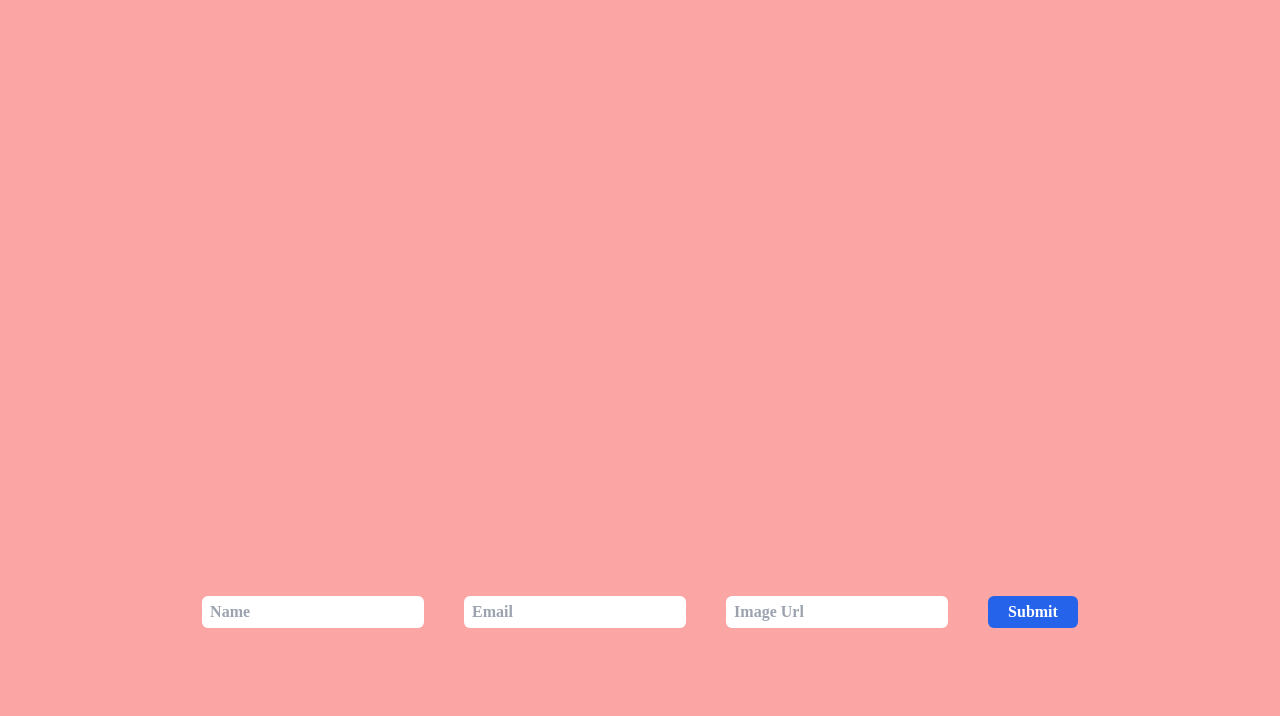
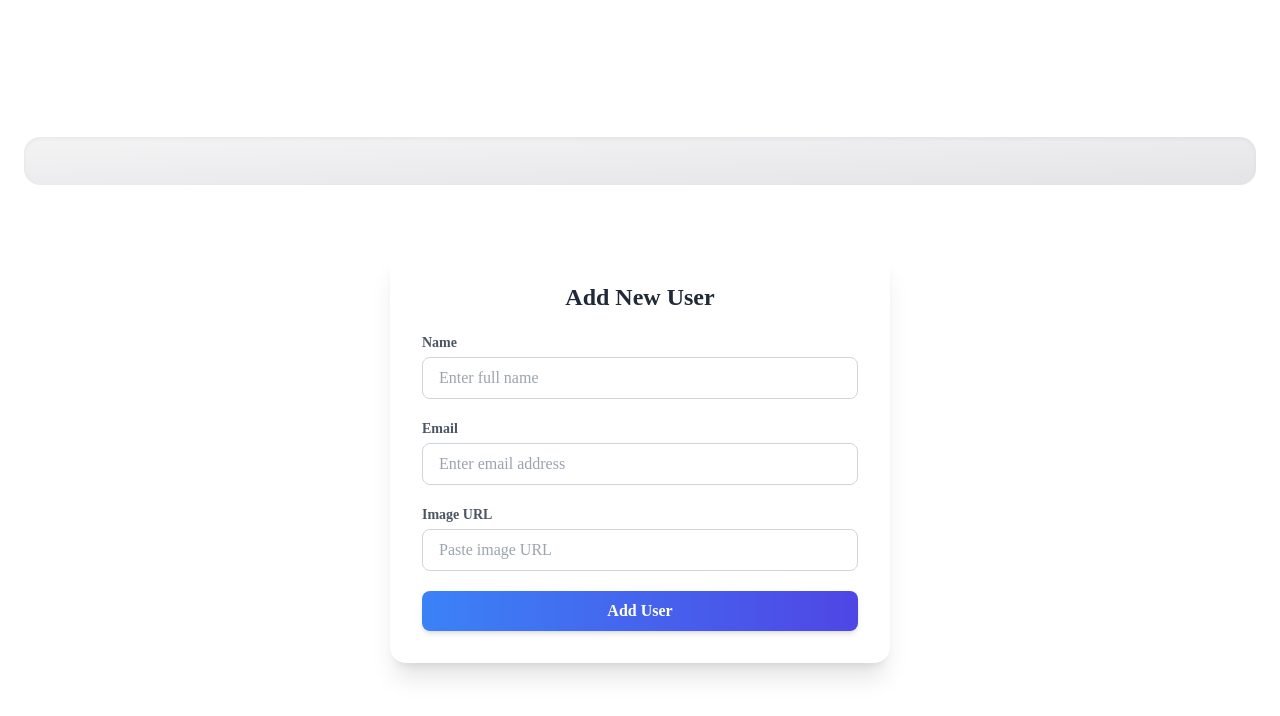
Before and after one commit to Om101101/react_js_learn, a React (Vite) app: page / in a window 1280 px wide. Shown: the top 716 px of the page. Built offline with nearby package versions, Linux system fonts and the light colour scheme.

Commit message:
Refactor components for improved styling and functionality; enhance user form and card display

```diff
--- a/App4.jsx
+++ b/App4.jsx
@@ -6,12 +6,16 @@
   const handleFormSubmitData = (data) => {
     setUsers([...users, data]);
   };
-  const handleRemove=(id)=>{
+  const handleRemove = (id) => {
     const filterData = users.filter((item, index) => index !== id);
     setUsers(filterData);
-  }
+  };
   return (
-    <div className="w-full h-screen bg-red-300  flex items-center justify-center">
+    <div
+      className="w-full min-h-screen
+                bg-gradient-to-br from-indigo-600 via-purple-600 to-pink-500
+                flex items-center justify-center p-6"
+    >
       <div className="w-full px-10 ">
         <Cards_Form handleRemove={handleRemove} users={users} />
         <Form_Exercise handleFormSubmitData={handleFormSubmitData} />
--- a/src/Componets/Card_form.jsx
+++ b/src/Componets/Card_form.jsx
@@ -1,21 +1,35 @@
 import React from "react";
 
-function Card_form({ user,handleRemove, key }) {
+function Card_form({ user, handleRemove, key }) {
   return (
-    <div className="w-52 h-full bg-zinc-200 rounded-lg flex flex-col items-center p-2">
-      <div className="image w-[4vw] h-[4vw] rounded-full bg-zinc-400 overflow-hidden">
-        <img className="w-full h-full object-cover" src={user.image} alt="" />
+    <div className="w-64 bg-white rounded-2xl shadow-lg hover:shadow-2xl transition-all duration-300 transform hover:-translate-y-2 p-5 flex flex-col items-center text-center">
+      {/* Profile Image */}
+      <div className="w-24 h-24 rounded-full overflow-hidden ring-4 ring-indigo-500 shadow-md">
+        <img
+          className="w-full h-full object-cover"
+          src={user.image}
+          alt="profile"
+        />
       </div>
 
-      <h1 className="mt-1 text-xl font-semibold">{user.name}</h1>
-      <h4 className="opacity-40 text-sm font-semibold">{user.email}</h4>
+      {/* Name */}
+      <h1 className="mt-4 text-xl font-bold text-gray-800">{user.name}</h1>
 
-      <p className="mt-2 text-center text-xs font-semibold tracking-tight">
-        Lorem ipsum dolor sit amet consectetur adipisicing elit.
+      {/* Email */}
+      <h4 className="text-sm text-gray-500 mt-1 break-all">{user.email}</h4>
+
+      {/* Description */}
+      <p className="mt-3 text-sm text-gray-600 leading-relaxed">
+        Passionate developer who loves building modern and interactive web
+        experiences.
       </p>
 
-      <button onClick={()=> handleRemove(key)} className="px-3 py-1 bg-red-700 text-xs rounded-lg font-semibold text-white mt-4">
-        Remove It
+      {/* Remove Button */}
+      <button
+        onClick={() => handleRemove(key)}
+        className="mt-5 px-5 py-2 rounded-full bg-gradient-to-r from-red-500 to-red-700 text-white text-sm font-semibold shadow-md hover:scale-105 hover:shadow-xl transition-all duration-300"
+      >
+        Remove
       </button>
     </div>
   );
--- a/src/Componets/Cards_Form.jsx
+++ b/src/Componets/Cards_Form.jsx
@@ -1,15 +1,26 @@
-import React from 'react'
-import Card_form from './Card_form'
+import React from "react";
+import Card_form from "./Card_form";
 
-function Cards_Form({users,handleRemove}) {
+function Cards_Form({ users, handleRemove }) {
   return (
-    <div className='w-full h-96 max-h-96 overflow-auto flex justify-center gap-4 p-4 flex-wrap'>
-        {users.map((item,index)=>{
-         return<Card_form key={index} user={item} handleRemove={()=>handleRemove(index)}/>
-        })}
-
+    <div
+      className="w-full max-h-[450px] overflow-y-auto
+                flex flex-wrap justify-center gap-6
+                p-6 bg-gradient-to-br from-zinc-100 to-zinc-200
+                rounded-2xl shadow-inner
+                scrollbar-thin scrollbar-thumb-gray-400 scrollbar-track-transparent"
+    >
+      {users.map((item, index) => {
+        return (
+          <Card_form
+            key={index}
+            user={item}
+            handleRemove={() => handleRemove(index)}
+          />
+        );
+      })}
     </div>
-  )
+  );
 }
 
-export default Cards_Form
+export default Cards_Form;
--- a/src/Componets/Form_Exercise.jsx
+++ b/src/Componets/Form_Exercise.jsx
@@ -1,34 +1,68 @@
 import React from "react";
 import { useForm } from "react-hook-form";
 
-function Form_Exercise({handleFormSubmitData}) {
-  const { register, handleSubmit,reset } = useForm();
+function Form_Exercise({ handleFormSubmitData }) {
+  const { register, handleSubmit, reset } = useForm();
   const handeFromSubmit = (data) => {
     handleFormSubmitData(data);
     reset();
-  }
+  };
   return (
-    <div className="mt-10 flex  gap-10 justify-center ">
-      <form className="flex gap-10 " onSubmit={handleSubmit(handeFromSubmit)}>
-        <input {...register("name")}
-          className="rounded-md px-2 py-1 text-base font-semibold outline-none"
-          type="text"
-          placeholder="Name "
-        />
-        <input {...register("email")}
-          className="rounded-md px-2 py-1 text-base font-semibold outline-none"
-          type="text"
-          placeholder="Email"
-        />
-        <input  {...register("image")}
-          className="rounded-md px-2 py-1 text-base font-semibold outline-none"
-          type="text"
-          placeholder="Image Url "
-        />
-        <input
-          className="px-5 py-1 rounded-md bg-blue-600 text-white font-semibold"
+    <div className="mt-16 flex justify-center">
+      <form
+        onSubmit={handleSubmit(handeFromSubmit)}
+        className="bg-white shadow-xl rounded-2xl p-8 w-[500px] space-y-5 transition-all duration-300"
+      >
+        <h2 className="text-2xl font-bold text-gray-800 text-center mb-4">
+          Add New User
+        </h2>
+
+        {/* Name Input */}
+        <div className="flex flex-col">
+          <label className="text-sm font-semibold text-gray-600 mb-1">
+            Name
+          </label>
+          <input
+            {...register("name")}
+            type="text"
+            placeholder="Enter full name"
+            className="px-4 py-2 rounded-lg border border-gray-300 focus:ring-2 focus:ring-blue-500 focus:outline-none transition-all"
+          />
+        </div>
+
+        {/* Email Input */}
+        <div className="flex flex-col">
+          <label className="text-sm font-semibold text-gray-600 mb-1">
+            Email
+          </label>
+          <input
+            {...register("email")}
+            type="email"
+            placeholder="Enter email address"
+            className="px-4 py-2 rounded-lg border border-gray-300 focus:ring-2 focus:ring-blue-500 focus:outline-none transition-all"
+          />
+        </div>
+
+        {/* Image URL */}
+        <div className="flex flex-col">
+          <label className="text-sm font-semibold text-gray-600 mb-1">
+            Image URL
+          </label>
+          <input
+            {...register("image")}
+            type="text"
+            placeholder="Paste image URL"
+            className="px-4 py-2 rounded-lg border border-gray-300 focus:ring-2 focus:ring-blue-500 focus:outline-none transition-all"
+          />
+        </div>
+
+        {/* Submit Button */}
+        <button
           type="submit"
-        />
+          className="w-full py-2 rounded-lg bg-gradient-to-r from-blue-500 to-indigo-600 text-white font-semibold shadow-md hover:shadow-lg hover:scale-[1.02] transition-all duration-300"
+        >
+          Add User
+        </button>
       </form>
     </div>
   );
```
